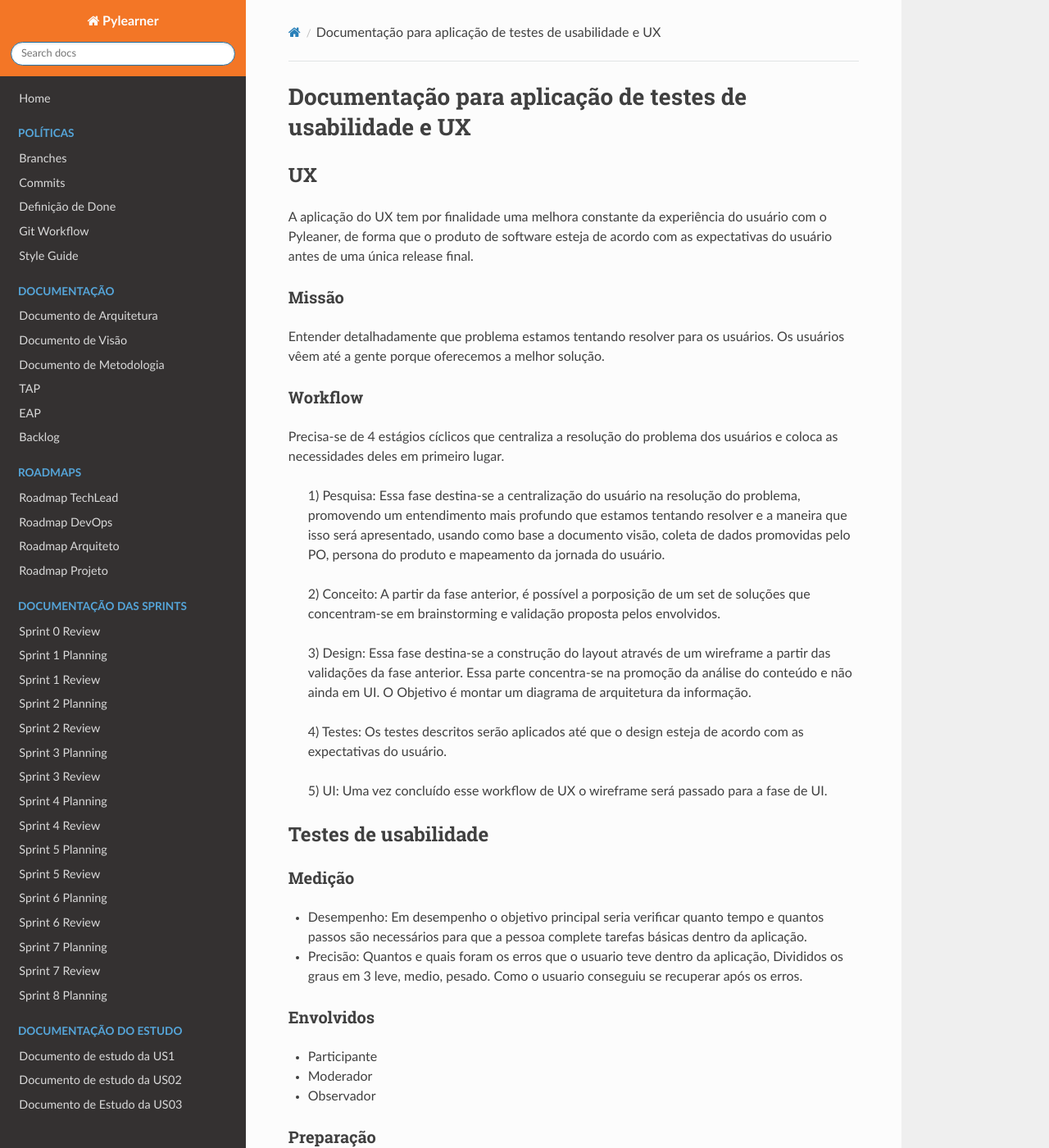
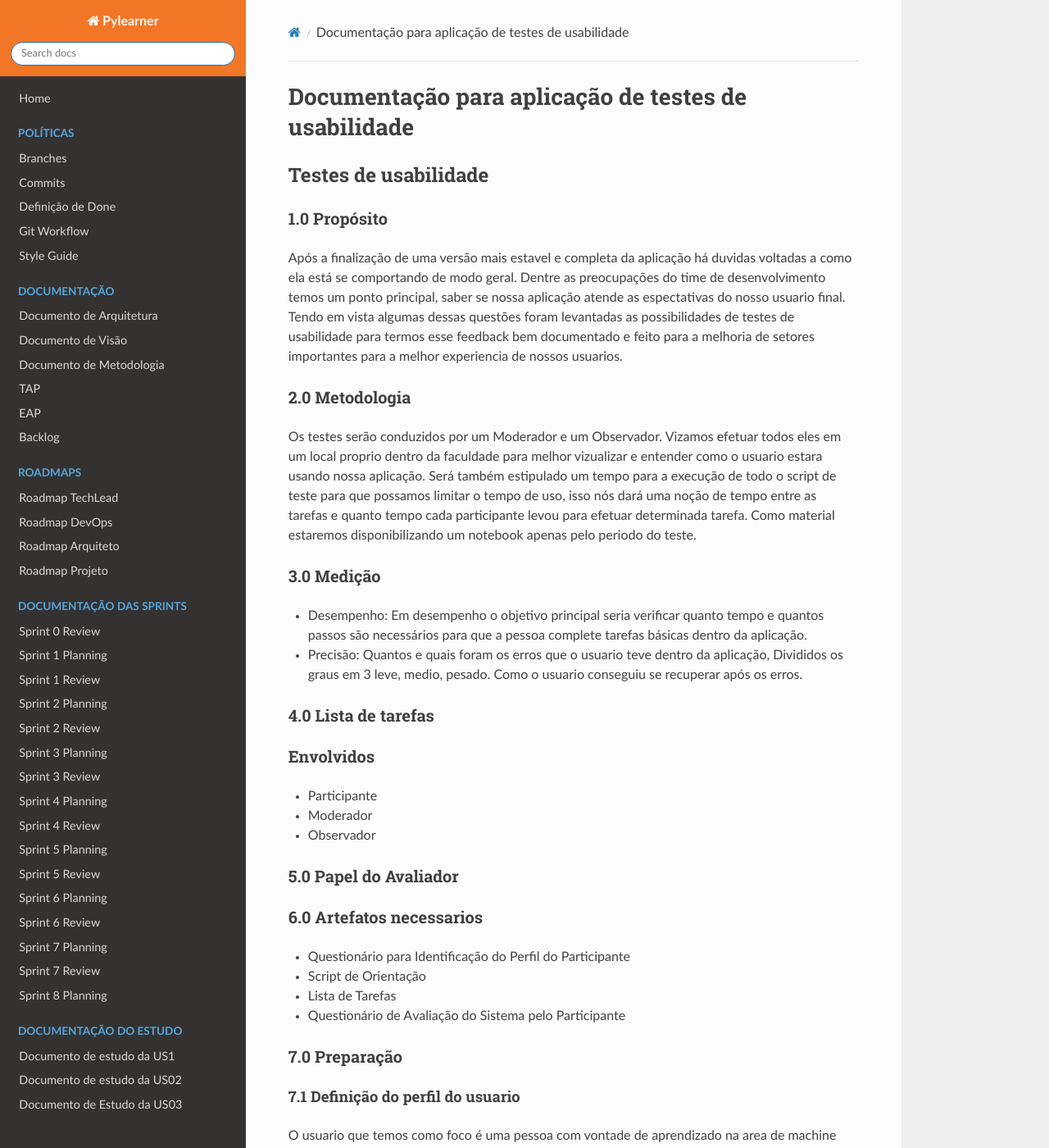
Before and after one commit to fga-eps-mds/2019.1-PyLearner, an MkDocs documentation site: the page built from docs/documentation-mds/Documento-Testes-Usabilidade.md, in a window 1280 px wide and 1400 px high. Shown: the whole window at 82% size. Built offline with MkDocs 1.6.1, drawn with Linux system fonts in a browser that asks for light colours; nearby versions of some CDN libraries; some of the changed text lies outside the part shown.

Commit message:
Fix usability document

```diff
--- a/docs/documentation-mds/Documento-Testes-Usabilidade.md
+++ b/docs/documentation-mds/Documento-Testes-Usabilidade.md
@@ -1,52 +1,47 @@
-# Documentação para aplicação de testes de usabilidade e UX
-
-## UX
-
-A aplicação do UX tem por finalidade uma melhora constante da experiência do usuário com o Pyleaner, de forma que o produto de software esteja de acordo com as expectativas do usuário antes de uma única release final.
-
-
-### Missão
-Entender detalhadamente que problema estamos tentando resolver para os usuários. Os usuários vêem até a gente porque oferecemos a melhor solução.
-
-### Workflow
-
-Precisa-se de 4 estágios cíclicos que centraliza a resolução do problema dos usuários e coloca as necessidades deles em primeiro lugar.
-
-> 1) Pesquisa: Essa fase destina-se a centralização do usuário na resolução do problema, promovendo um entendimento mais profundo que estamos tentando resolver e a maneira que isso será apresentado, usando como base a documento visão, coleta de dados promovidas pelo PO, persona do produto e mapeamento da jornada do usuário.
-
->2) Conceito: A partir da fase anterior, é possível a porposição de um set de soluções que concentram-se em brainstorming e validação proposta pelos envolvidos.
-
->3) Design: Essa fase destina-se a construção do layout através de um wireframe a partir das validações da fase anterior. Essa parte concentra-se na promoção da análise do conteúdo e não ainda em UI. O Objetivo é montar um diagrama de arquitetura da informação.
-
->4) Testes: Os testes descritos serão aplicados até que o design esteja de acordo com as expectativas do usuário.
-
->5) UI: Uma vez concluído esse workflow de UX o wireframe será passado para a fase de UI.
+# Documentação para aplicação de testes de usabilidade
 
 ## Testes de usabilidade
-### Medição
+
+### 1.0 Propósito
+Após a finalização de uma versão mais estavel e completa da aplicação há duvidas voltadas a como ela está se comportando de modo geral. Dentre as preocupações do time de desenvolvimento temos um ponto principal, saber se nossa aplicação atende as espectativas do nosso usuario final. Tendo em vista algumas dessas questões foram levantadas as possibilidades de testes de usabilidade para termos esse feedback bem documentado e feito para a melhoria de setores importantes para a melhor experiencia
+de nossos usuarios.
+
+### 2.0 Metodologia
+Os testes serão conduzidos por um Moderador e um Observador. Vizamos efetuar todos eles em um local proprio dentro da faculdade para melhor vizualizar e entender como o usuario estara usando nossa aplicação. Será também estipulado um tempo para a execução de todo o script de teste para que possamos limitar o tempo de uso, isso nós dará uma noção de tempo entre as tarefas e quanto tempo cada participante levou para efetuar determinada tarefa. Como material estaremos disponibilizando um
+notebook apenas pelo periodo do teste.
+
+### 3.0 Medição
 - Desempenho: Em desempenho o objetivo principal seria verificar quanto tempo e quantos passos são necessários para que a pessoa complete tarefas básicas dentro da aplicação.
 - Precisão: Quantos e quais foram os erros que o usuario teve dentro da aplicação, Divididos os graus em 3 leve, medio, pesado. Como o usuario conseguiu se recuperar após os erros.
-<!-- Aparencia do front: O que o usuario acha da aplicação e como ela esta apresetada. precisamos ver como mede isso...-->
+
+### 4.0 Lista de tarefas
 
 ### Envolvidos
 - Participante
 - Moderador
 - Observador
 
-### Preparação
-- Definição do perfil do usuario:
--
-- Realização do recrutamento:
--
-- Definição do que deve ser testado
--
-- Preparação dos roteiros de teste:
--
-- Alinhamento com o moderador:
--
-- Fazer um teste piloto para avaliar se o roteiro está adequado e realizar os ajustes, caso necessário.
--
+### 5.0 Papel do Avaliador
 
-### Anotação das observações:
+### 6.0 Artefatos necessarios
+* Questionário para Identificação do Perfil do Participante
+* Script de Orientação
+* Lista de Tarefas
+* Questionário de Avaliação do Sistema pelo Participante
 
-### Elaboração do relatorio
+### 7.0 Preparação
+#### 7.1 Definição do perfil do usuario
+O usuario que temos como foco é uma pessoa com vontade de aprendizado na area de machine learning. Seus conhecimentos podem ir de basico até o mais avançado.
+
+#### 7.2 Realização do recrutamento
+Serão selecionados alunos de graduação que se disponibilizarem a participar de nossos testes e aceitarem os termos de uso para a melhoria de nossa aplicação.
+
+#### 7.3 Definição do que deve ser testado:
+
+#### 7.4 Preparação dos roteiros de teste
+A preparação dos roteiros de teste vão ser feitas e documentadas para um melhor fluxo de testes e para que seja aplicado objetivamente.
+
+<!--  -->
+<!-- ### Anotação das observações: -->
+<!--  -->
+<!-- ### Elaboração do relatorio -->
```
